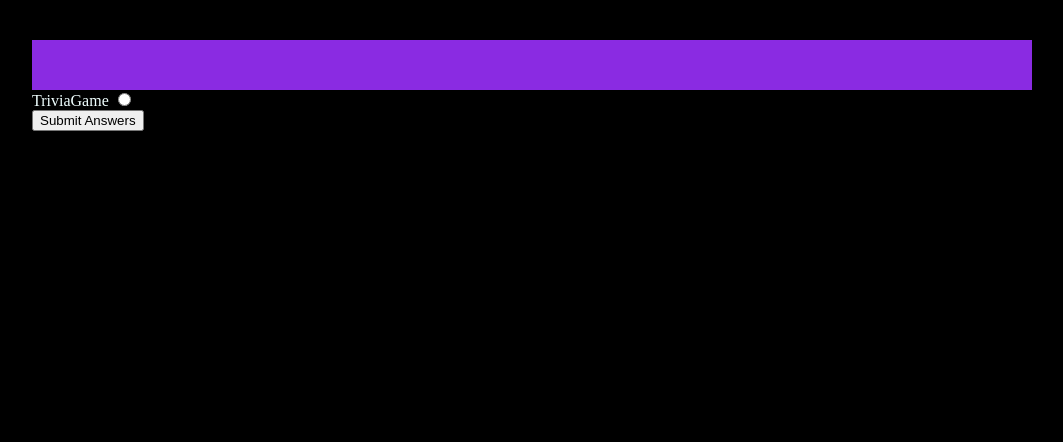
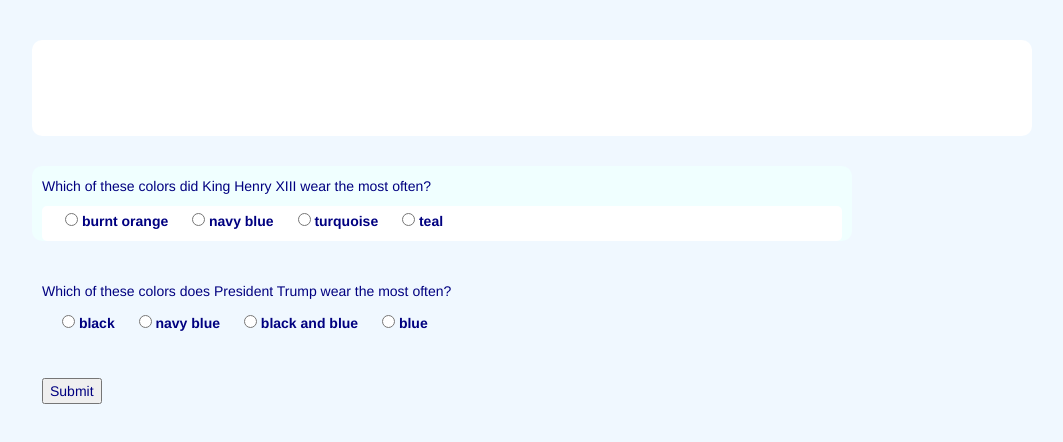
Before and after one commit to owlRogue/TriviaGame, a plain HTML site: page index.html in a window 1280 px wide. Shown: the whole page, without its empty margins (48-1111 px from the left). Drawn offline with nearby package versions, Linux system fonts and the light colour scheme.

Commit message:
late night

```diff
--- a/assets/css/style.css
+++ b/assets/css/style.css
@@ -1,15 +1,38 @@
 body {
-    background-color: black;
-    color: azure;
+  background-color: aliceblue;
+  color: navy;
   margin-left: 80px;
   margin-top: 40px;
-    width: 900px;
+  width: 820px;
   height: 900px;
+}
+
+span {
+  margin-left: 20px;
 }
 
 .jumbotron {
   width: 1000px;
   height: 50px;
-    background-color: blueviolet;
+  background-color: white;
+  border-radius: 10px;
   float: center;
 }
+
+#trivia-form {
+  width: 900;
+  height: 75px;
+  background-color: azure;
+  border-radius: 10px;
+  padding: 10px;
+}
+
+#q1 {
+  width: auto;
+  height: 35px;
+  background-color: white;
+  border-radius: 5px;
+  padding: 3px;
+  border: dimgray;
+  border-width: 1px;
+}
--- a/assets/javascript/app.js
+++ b/assets/javascript/app.js
@@ -1,55 +1,80 @@
-var images = ["images/bootstrap.png", "images/github-logo.jpg", "images/logo_JavaScript.png"];
+// https://www.w3schools.com/jsref/prop_radio_form.asp
 
-// Variable showImage will hold the setInterval when we start the slideshow
-var showImage;
+var count = count++;
+var inputQ1 = "<input type='"'radio'"' id='"'a1'"'"+count+""'>"
 
-// Count will keep track of the index of the currently displaying picture.
-var count = 0;
+q1 = "Which of these colors did King Henry XIII wear the most often?"
+a1 = ["burnt orange","navy blue","turquoise","teal"];
 
-// TODO: Use jQuery to run "startSlideshow" when we click the "start" button.
-$("#start").click(startSlideshow);
+q2 = "Which of these colors would you wear the most often?"
+a2 = ["salmon","coral","peach","teal"];
 
-// TODO: Use jQuery to run "stopSlideshow" when we click the "stop" button.
-$("#stop").click(stopSlideshow);
+q3 = "Which color is not in the rainbow?"
+a3 = ["tan","brown","white","black","none of the above"];
 
 
-// This function will replace display whatever image it's given
-// in the 'src' attribute of the img tag.
-function displayImage() {
-  $("#image-holder").html("<img src=" + images[count] + " width='400px'>");
-}
+var x = document.createElement("INPUT");
+    x.setAttribute("label", q1)
+    x.setAttribute("type", "radio")
+    x.setAttribute("name", a1[0])
+    x.setAttribute("required", true)
+    x.setAttribute("value", 2);
 
-function nextImage() {
-  //  TODO: Increment the count by 1.
-  count++;
 
-  // TODO: Show the loading gif in the "image-holder" div.
-  $("#image-holder").html("<img src='images/loading.gif' width='200px'/>");
 
-  // TODO: Use a setTimeout to run displayImage after 1 second.
-  setTimeout(displayImage, 1000);
 
-  // TODO: If the count is the same as the length of the image array, reset the count to 0.
-  if (count === images.length) {
-    count = 0;
-  }
-}
+// var images = ["images/bootstrap.png", "images/github-logo.jpg", "images/logo_JavaScript.png"];
 
-function startSlideshow() {
+// // Variable showImage will hold the setInterval when we start the slideshow
+// var showImage;
 
-  // TODO: Use showImage to hold the setInterval to run nextImage.
-  if (!showImage) {
-    showImage = setInterval(nextImage, 3000);
-  }
-}
+// // Count will keep track of the index of the currently displaying picture.
+// var count = 0;
 
-function stopSlideshow() {
+// // TODO: Use jQuery to run "startSlideshow" when we click the "start" button.
+// $("#start").click(startSlideshow);
 
-  // TODO: Put our clearInterval here:
-  clearInterval(showImage);
-  showImage = undefined;
+// // TODO: Use jQuery to run "stopSlideshow" when we click the "stop" button.
+// $("#stop").click(stopSlideshow);
 
-}
 
-// This will run the display image function as soon as the page loads.
-displayImage();
+// // This function will replace display whatever image it's given
+// // in the 'src' attribute of the img tag.
+// function displayImage() {
+//   $("#image-holder").html("<img src=" + images[count] + " width='400px'>");
+// }
+
+// function nextImage() {
+//   //  TODO: Increment the count by 1.
+//   count++;
+
+//   // TODO: Show the loading gif in the "image-holder" div.
+//   $("#image-holder").html("<img src='images/loading.gif' width='200px'/>");
+
+//   // TODO: Use a setTimeout to run displayImage after 1 second.
+//   setTimeout(displayImage, 1000);
+
+//   // TODO: If the count is the same as the length of the image array, reset the count to 0.
+//   if (count === images.length) {
+//     count = 0;
+//   }
+// }
+
+// function startSlideshow() {
+
+//   // TODO: Use showImage to hold the setInterval to run nextImage.
+//   if (!showImage) {
+//     showImage = setInterval(nextImage, 3000);
+//   }
+// }
+
+// function stopSlideshow() {
+
+//   // TODO: Put our clearInterval here:
+//   clearInterval(showImage);
+//   showImage = undefined;
+
+// }
+
+// // This will run the display image function as soon as the page loads.
+// displayImage();
--- a/index.html
+++ b/index.html
@@ -6,9 +6,10 @@
     <title>Triva Game</title>
 
     <script src="https://cdnjs.cloudflare.com/ajax/libs/jquery/3.2.1/jquery.min.js" type="text/javascript"></script>
+    <link rel="stylesheet" href="https://maxcdn.bootstrapcdn.com/bootstrap/3.3.6/css/bootstrap.min.css" integrity="sha384-1q8mTJOASx8j1Au+a5WDVnPi2lkFfwwEAa8hDDdjZlpLegxhjVME1fgjWPGmkzs7"
+        crossorigin="anonymous">
     <link rel="stylesheet" href="assets/css/style.css" />
     <link rel="stylesheet" href="https://fonts.googleapis.com/css?family=Josefin+Sans:100,400,600,700">
-    <script src="https://ajax.googleapis.com/ajax/libs/jqueryui/1.8.16/jquery-ui.min.js" type="text/javascript"></script>
 </head>
 
 <body>
@@ -18,16 +19,58 @@
     </div>
 
     <form id="trivia-form">
-        <label for="trivia-input">TriviaGame</label>
-        <input type="radio" id="movie-input">
+        <p>Which of these colors did King Henry XIII wear the most often?</p>
+        <div id="q1">
+            <span>
+                <input type="radio" id="a1-1" name="henry8" value="1">
+                <label for="color1">burnt orange</label>
+            </span>
+            <span>
+                <input type="radio" id="a1-2" name="henry8" value="2">
+                <label for="color2">navy blue</label>
+            </span>
+            <span>
+                <input type="radio" id="a1-3" name="henry8" value="3">
+                <label for="color3">turquoise</label>
+            </span>
+            <span>
+                <input type="radio" id="a1-4" name="henry8" value="4">
+                <label for="color3">teal</label>
+            </span>
+        </div>
+        <br>
         <br>
 
-        <!-- This button will trigger our AJAX call -->
-        <input id="check-answers" type="submit" value="Submit Answers">
+        <p>Which of these colors does President Trump wear the most often?</p>
+        <div id="q2">
+            <span>
+                <input type="radio" id="a1-1" name="trump" value="0">
+                <label for="color1">black</label>
+            </span>
+            <span>
+                <input type="radio" id="a1-2" name="trump" value="0">
+                <label for="color2">navy blue</label>
+            </span>
+            <span>
+                <input type="radio" id="a1-3" name="trump" value="0">
+                <label for="color3">black and blue</label>
+            </span>
+            <span>
+                <input type="radio" id="a1-4" name="trump" value="0">
+                <label for="color3">blue</label>
+            </span>
+        </div>
+        <br>
+        <br>
+            <button type="submit">Submit</button>
+            <!-- <input id="check-answers" type="submit" value="Submit Answers"> -->
+        <br>
     </form>
 
-
-
+    <!-- This button will trigger our JS -->
+    </form>
     <script type="text/javascript" src="assets/javascript/app.js"></script>
 
 </body>
+
+</html>
```
Lines whose indentation alone changed are shown as unchanged.
